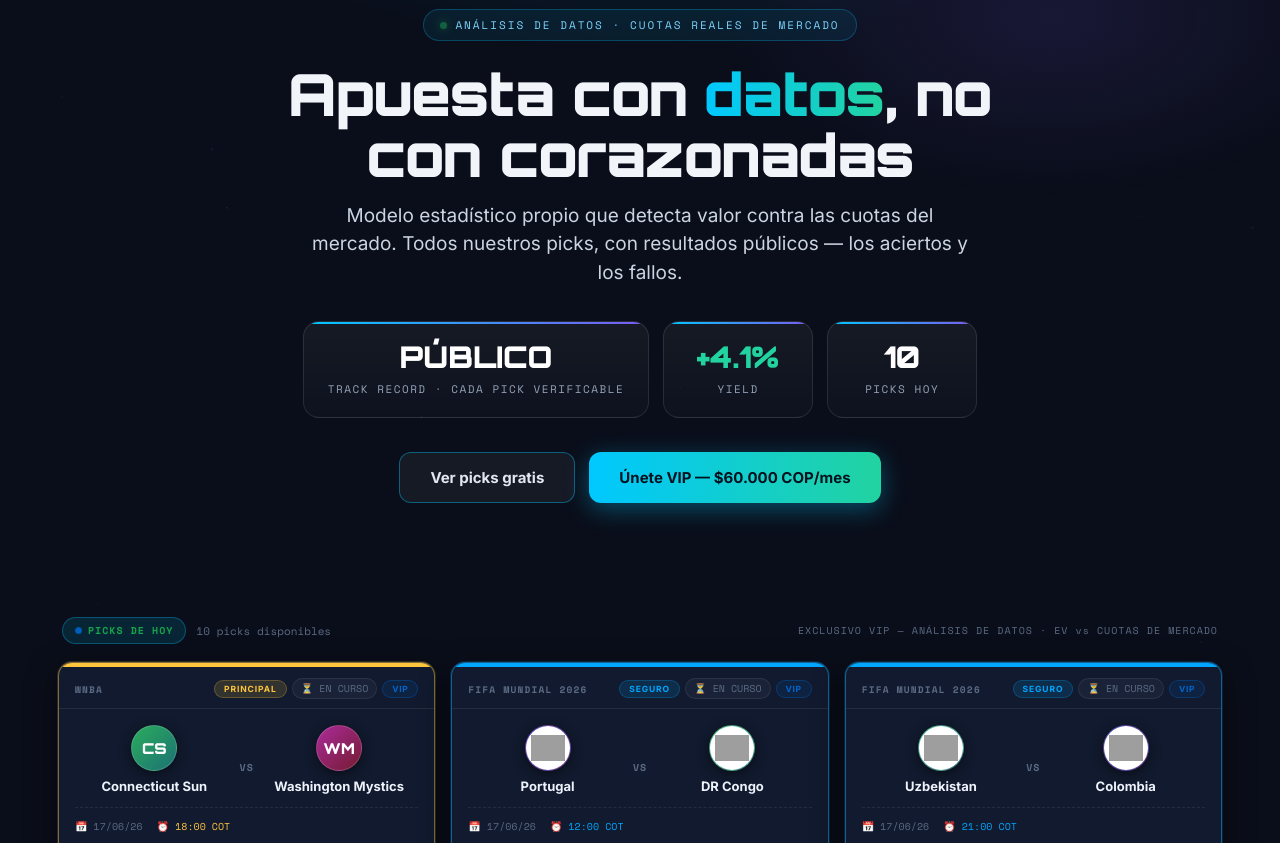
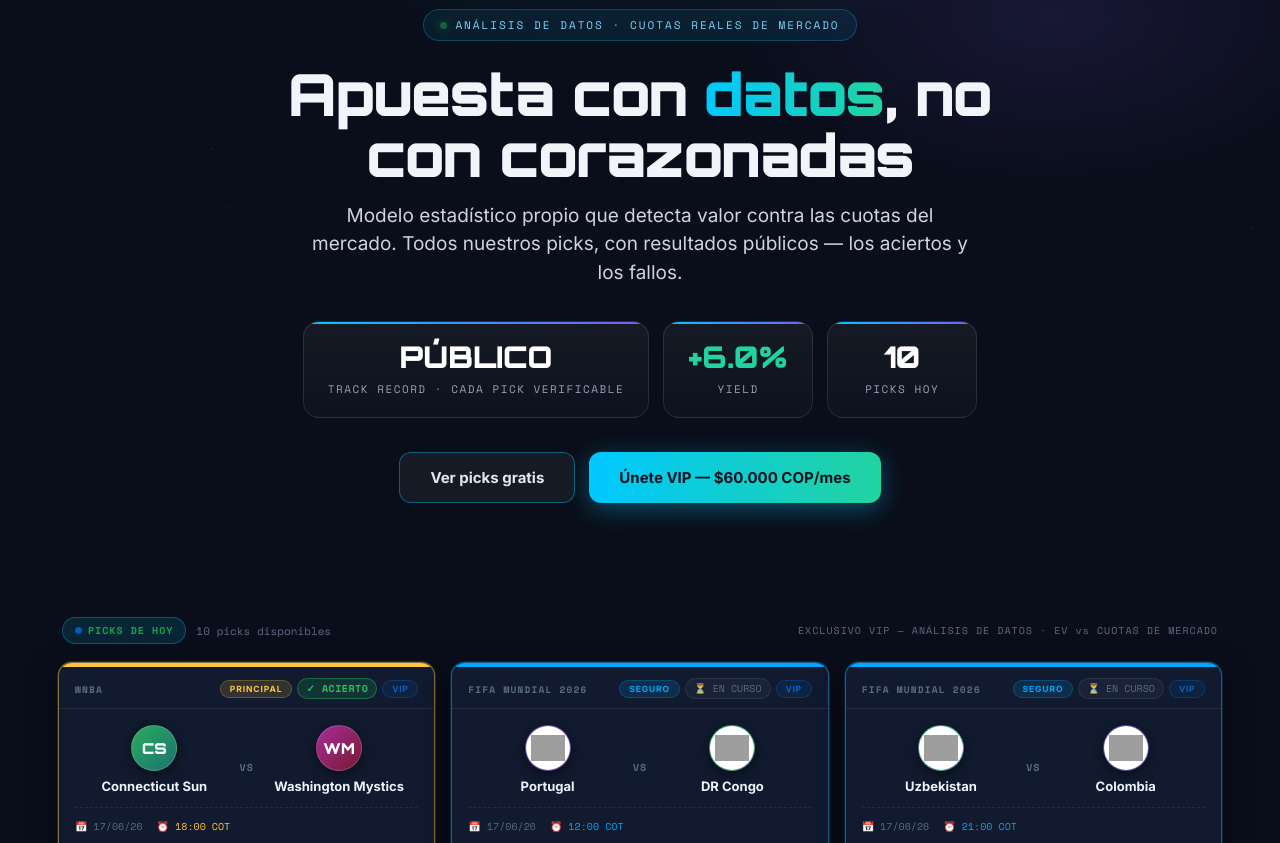
Before and after one commit to yamidnunezh-hash/sharpiq, a plain HTML site: page index.html in a window 1280 px wide. Shown: the part 109-952 px from the top of the page. Drawn offline with nearby package versions, Linux system fonts and the light colour scheme; grey boxes are pictures that could not be loaded; animation ran at ten frames a second.

Commit message:
auto: resultados 2026-06-17

```diff
--- a/index.html
+++ b/index.html
@@ -17,7 +17,7 @@
     tier:       "principal",
     stake_pct:  "1.0",
     prob:       "46",
-    resultado:  "pendiente"
+    resultado:  "win"
   },
   {
     fecha:      "17/06/26",
@@ -795,6 +795,15 @@
 ];
 
 const PREDICCIONES_HISTORIAL = [
+  {
+    fecha:      "17/06/26",
+    partido:    "Connecticut Sun vs Washington Mystics",
+    liga:       "WNBA",
+    prediccion: "Gana Connecticut Sun — EV +2%",
+    cuota:      "2.25",
+    prob:       "46",
+    resultado:  "win"
+  },
   {
     fecha:      "16/06/26",
     partido:    "Iraq vs Norway",
```
Also changed, not shown: datos.js (+10 -1 lines).
